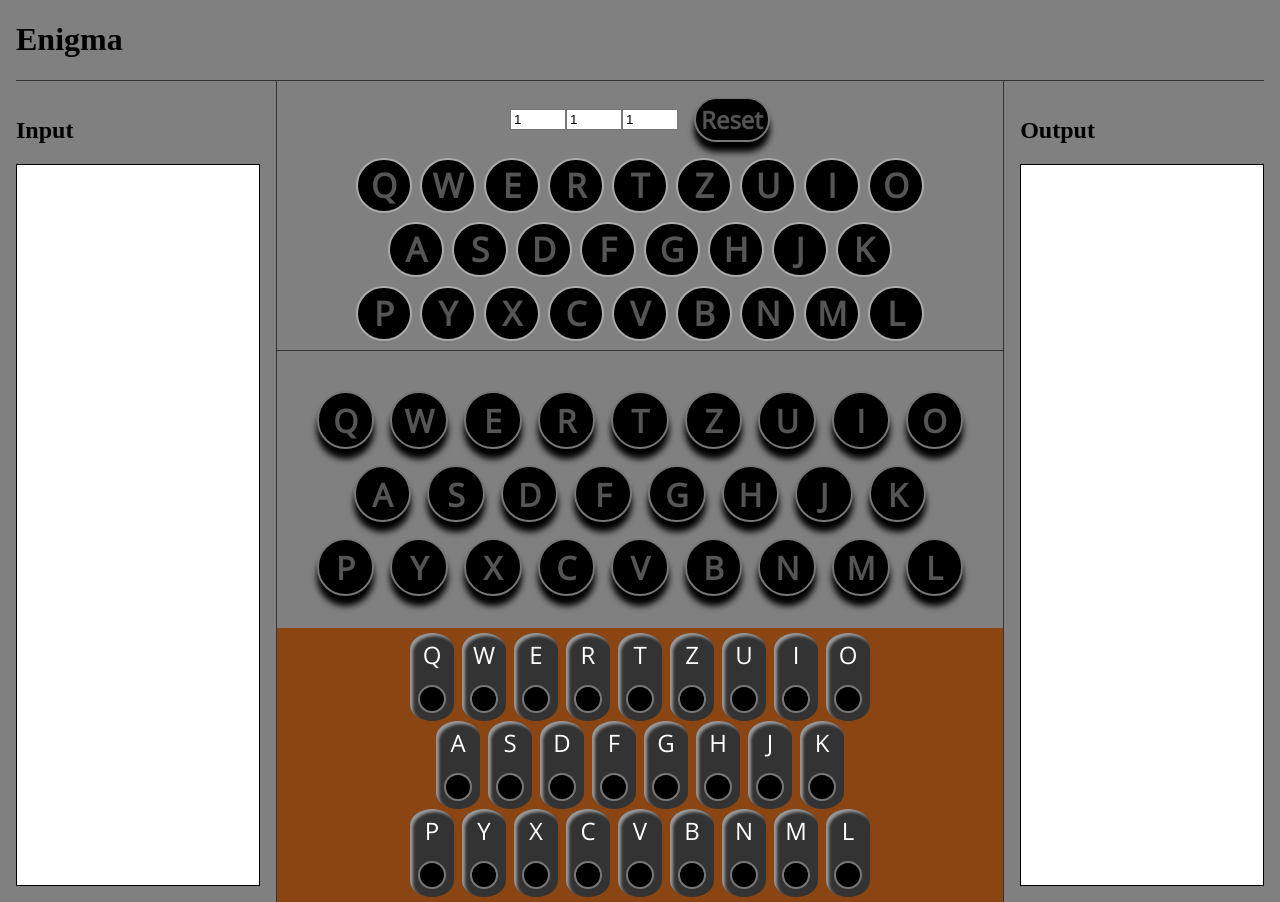
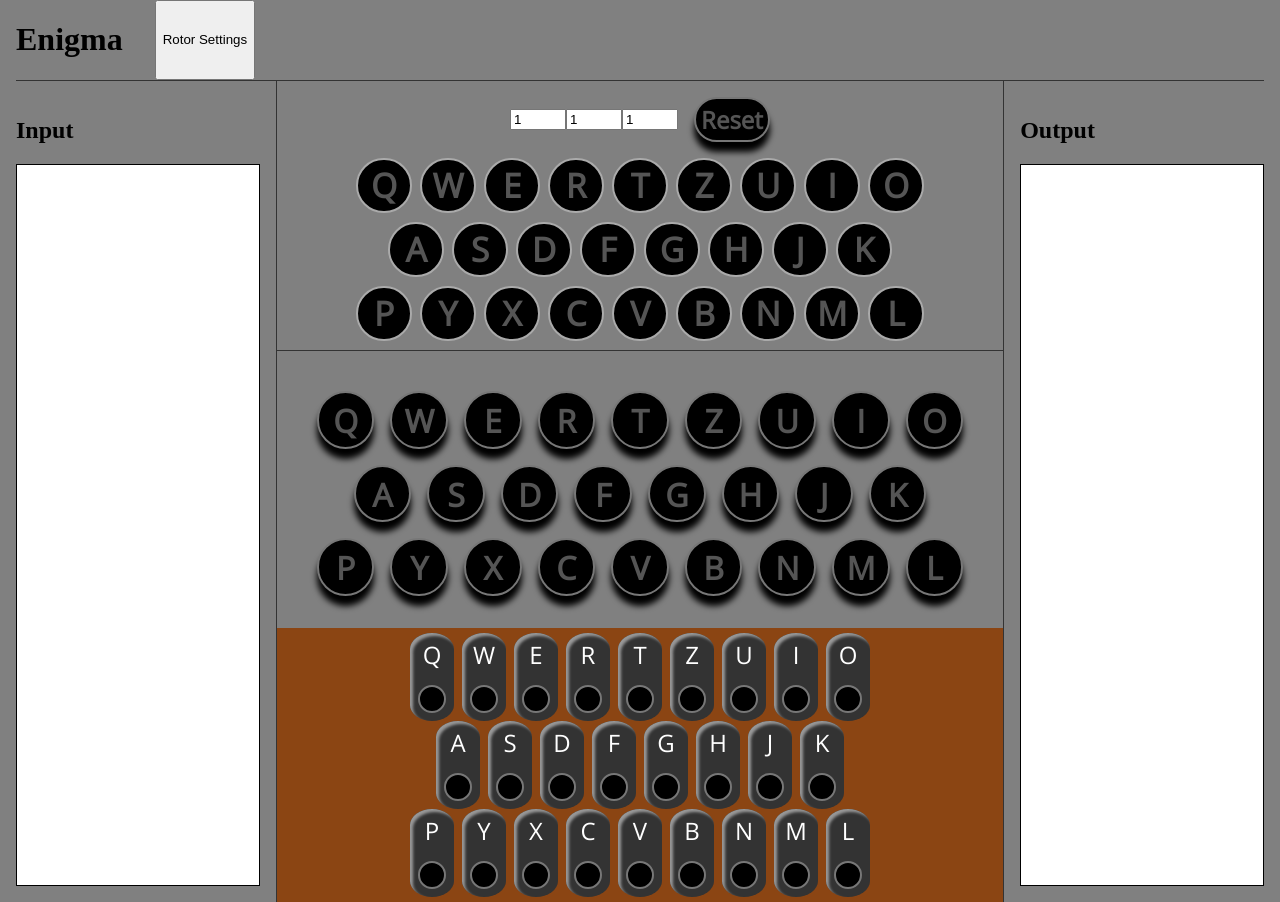
Before and after one commit to mke21/EnigmaTS, a website built with webpack: page src/index.html in a window 1280 px wide. Built offline with nearby package versions, Linux system fonts and the light colour scheme.

Commit message:
can now change rotor numbers

```diff
--- a/src/gui/index.css
+++ b/src/gui/index.css
@@ -13,6 +13,9 @@ body {
   margin-left: 1em;
   margin-right: 1em;
   border-bottom: 1px solid #333;
+  display: flex;
+  flex-direction: row;
+  gap: 2em;
 }
 
 .body {
--- a/src/gui/index.ts
+++ b/src/gui/index.ts
@@ -9,15 +9,22 @@ import { KeyBoard } from "./keyboard/keyboard";
 import { Rotors, RotorValue } from "./rotors/rotors";
 import { WireBoard } from "./wireboard/wireboard";
 import { Settings } from "./settings/settings";
+import { RotorNumber } from "mechanics/modules/rotor";
+
+interface rotorSetting { index: number, rotor_number: RotorNumber};
 
 export class App {
-  public readonly board: Board = new Board();
   public readonly machine: Machine = new Machine();
+  private readonly board: Board = new Board();
   private readonly reset: HTMLElement = create("button", ["reset"]);
   private readonly output: Output = new Output();
   private readonly keyboard: KeyBoard = new KeyBoard();
   private rotors: Rotors = new Rotors(this.machine.rotors.RotorSettings);
   private readonly wireboard = new WireBoard();
+  private readonly settings = new Settings(
+    this.machine.rotorOptions,
+    this.machine.rotors.RotorNames
+  );
 
   constructor() {
     this.reset.classList.add("resetbutton");
@@ -39,7 +46,7 @@ export class App {
     append(right, [righth2, this.output.output]);
 
     append(document.body, [
-      append(headerdiv, [h1]),
+      append(headerdiv, [h1, this.settings.button]),
       append(bodydiv, [
         left,
         right,
@@ -47,6 +54,7 @@ export class App {
         this.board.div,
         this.keyboard.div,
         this.wireboard.div,
+        this.settings.div,
       ]),
     ]);
 
@@ -75,5 +83,7 @@ export class App {
       this.rotors.values = this.machine.rotors.RotorCurrent;
       this.output.reset();
     };
+    this.settings.addEventListener("setRotor", (v: rotorSetting) =>
+      this.machine.rotors.setRotor(v.index, v.rotor_number));
   }
 }
--- /dev/null
+++ b/src/gui/settings/modal.css
@@ -0,0 +1,12 @@
+.dialog {
+  padding: 1em;
+  max-width: 50ch;
+}
+
+.dialog::backdrop {
+  background: rgb(0 0 0 / 0.3);
+}
+
+.button-open {
+  height: 100%;
+}
--- /dev/null
+++ b/src/gui/settings/modal.js
@@ -0,0 +1,27 @@
+/*this must be a javascript module as
+ * typescript does not support dialog tags yet
+ */
+
+import "./modal.css";
+import { append, create } from "helper/html";
+
+export class Modal {
+  modal = create("dialog", ["dialog"]);
+  h2 = create("h2");
+  content = create("div");
+  openButton = create("button", ["button", "button-open"]);
+  closeButton = create("button", ["button", "button-close"]);
+
+  constructor(title) {
+    this.h2.innerText = title;
+    this.closeButton.innerText = "Close";
+
+    append(this.modal, [this.h2, this.content, this.closeButton]);
+    this.openButton.onclick = () => this.modal.showModal();
+    this.closeButton.onclick = () => this.modal.close();
+  }
+
+  append(objects) {
+    append(this.content, objects);
+  }
+}
--- a/src/gui/settings/settings.ts
+++ b/src/gui/settings/settings.ts
@@ -1 +1,35 @@
-export class Settings{}
+import { EventsBase } from "ev/EventsBaseClass";
+import {Modal} from "./modal";
+
+function createSelect(types: string[], value: string): HTMLSelectElement {
+  let result = document.createElement("select") as HTMLSelectElement;
+  types.forEach(t => {
+    let o = document.createElement("option") as HTMLOptionElement;
+    o.innerText = t;
+    o.value = t;
+    result.append(o);
+  });
+  result.value = value;
+  return result;
+}
+export class Settings extends EventsBase {
+  modal = new Modal("Rotor Settings");
+
+  constructor(types: string[], current: string[]) {
+    super(["setRotor"]);
+    this.modal.openButton.innerText = "Rotor Settings";
+    for (let i=current.length-1; i >= 0; i--){
+      let s = createSelect(types, current[i]);
+      s.onchange = () => this._events.setRotor.notify({index: i, rotor_number: s.value});
+      this.modal.content.appendChild(s);
+    }
+  }
+
+  get div():HTMLDivElement {
+    return this.modal.modal as HTMLDivElement;
+  }
+
+  get button(): HTMLButtonElement {
+    return this.modal.openButton as HTMLButtonElement;
+  }
+}
--- a/src/mechanics/machine.ts
+++ b/src/mechanics/machine.ts
@@ -1,5 +1,6 @@
 import { CharacterCarrier } from "./modules/interfaces";
 import { PlugBoard } from "./modules/plugboard";
+import { RotorTypes } from "./modules/rotor";
 import { RotorModule } from "./modules/rotor_module";
 import { Reflector } from "./modules/reflector";
 
@@ -27,4 +28,7 @@ export class Machine {
     this.rotors.reset();
   }
 
+  get rotorOptions(): string[] {
+    return Object.keys(RotorTypes).filter(t => t !== "test");
+  }
 }
--- a/src/mechanics/modules/rotor.ts
+++ b/src/mechanics/modules/rotor.ts
@@ -11,7 +11,7 @@ interface RotorConfiguration {
 
 export type RotorNumber = "I" | "II" | "III" | "IV" | "V" | "test";
 
-const RotorTypes = {
+export const RotorTypes = {
   test: { sequence: "ABCDEFGHIJKLMNOPQRSTUVWXYZ", turnover: "C" },
   I: { sequence: "EKMFLGDQVZNTOWYHXUSPAIBRCJ", turnover: "Q" },
   II: { sequence: "AJDKSIRUXBLHWTMCQGZNPYFVOE", turnover: "E" },
```
